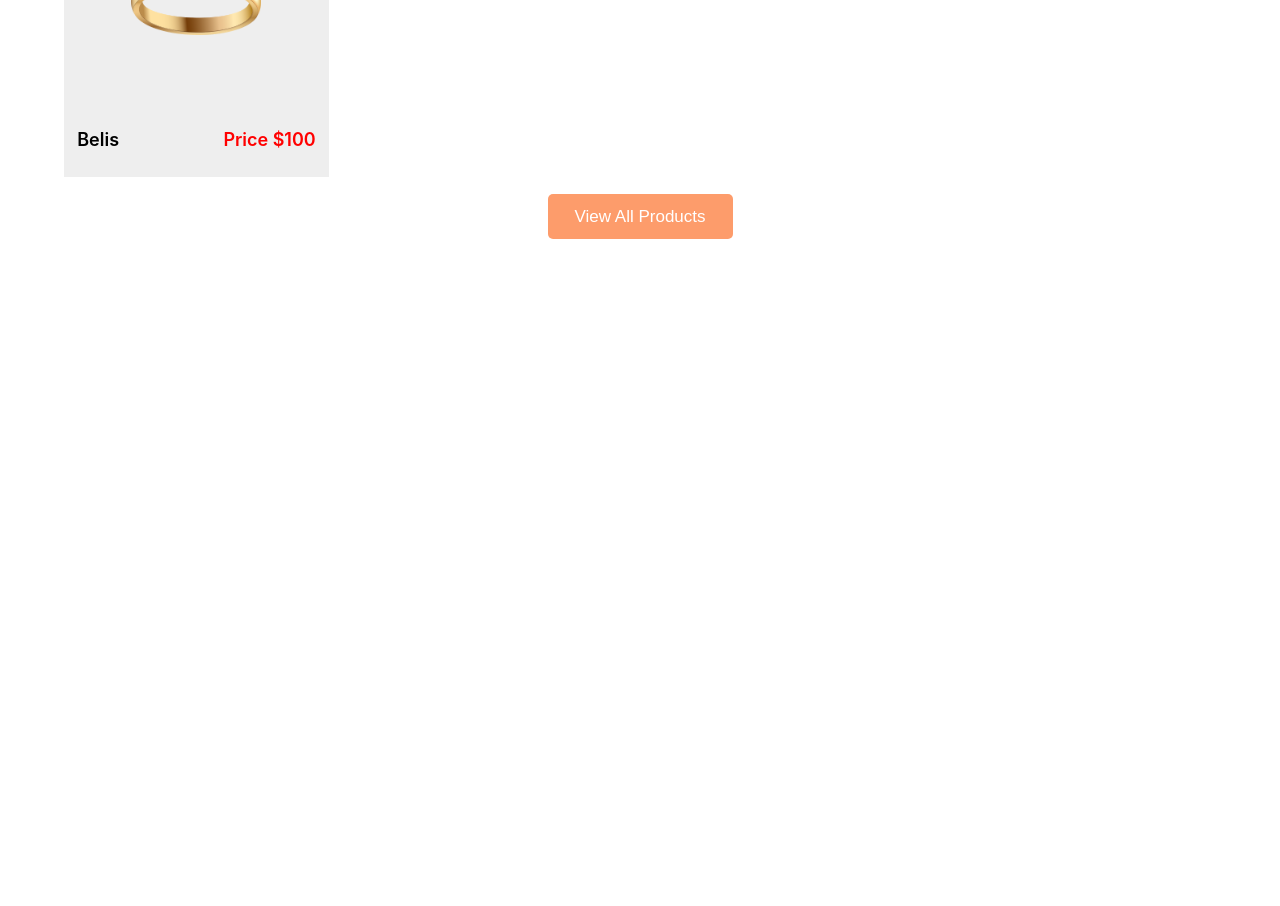
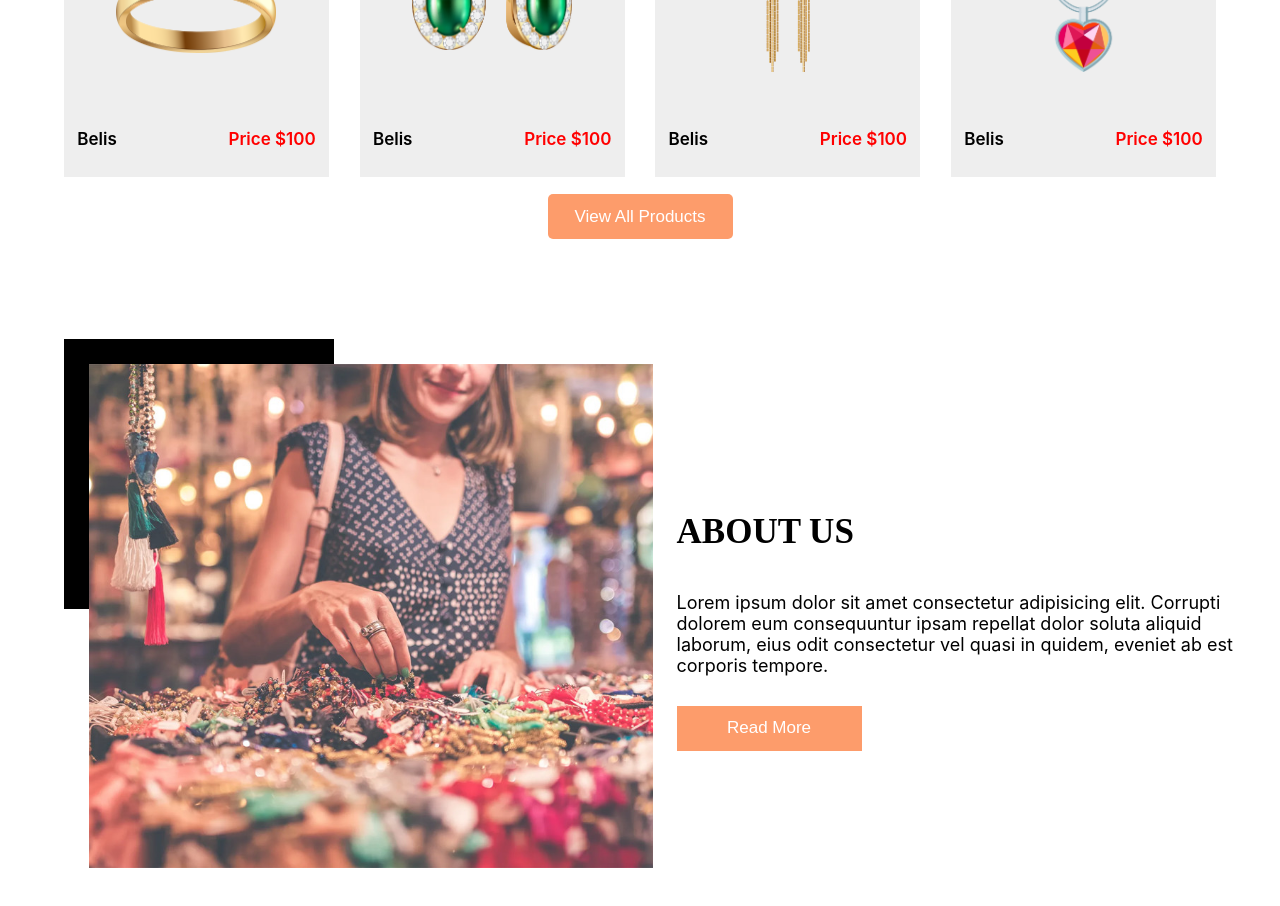
Before and after one commit to AshokRai0115/jewellery-choice, a React (Create React App) app: page / in a window 1280 px wide. Shown: the part 1460-2366 px from the top of the page. Before the commit the page ends 1699 px from the top, so only its background shows below. Built offline with nearby package versions, Linux system fonts and the light colour scheme; a web font is replaced by a local one.

Commit message:
basic structure of about created

```diff
--- /dev/null
+++ b/src/Components/About.css
@@ -0,0 +1,74 @@
+* {
+	padding: 0;
+	margin: 0;
+	box-sizing: border-box;
+}
+
+.about-container {
+    margin-top: 100px;
+	display: flex;
+	justify-content: center;
+	position: relative;
+}
+
+.inner-about-container {
+	position: relative;
+	width: 90%;
+	height: 90vh;
+}
+
+.back-style {
+	width: 270px;
+	height: 270px;
+	background-color: black;
+}
+
+.about-content {
+	width: 100%;
+	height: 70%;
+	position: absolute;
+	top: 25px;
+	left: 25px;
+	display: flex;
+	justify-content: space-between;
+	align-items: center;
+}
+
+.about-img-container {
+	width: 49%;
+	height: 100%;
+}
+
+.about-img {
+	width: 100%;
+	height: 100%;
+	object-fit: cover;
+}
+
+.content {
+	width: 49%;
+}
+
+.about-heading {
+	margin: 30px 0 40px 0;
+	font-family: "Playfair Display", serif;
+	font-size: 35px;
+	text-transform: uppercase;
+}
+.read-more {
+	background-color: #fd9c6b;
+	color: white;
+	margin-top: 30px;
+	width: 185px;
+	height: 45px;
+	font-size: 17px;
+	transition: background-color 0.2s ease;
+	border: none;
+}
+
+.read-more:hover {
+	cursor: pointer;
+	color: #fd9c6b;
+	background-color: white;
+	border: 1px solid #fd9c6b;
+}
--- /dev/null
+++ b/src/Components/About.jsx
@@ -0,0 +1,32 @@
+import "./About.css";
+
+function About() {
+	return (
+		<div className="about-container">
+			<div className="inner-about-container">
+				<div className="back-style"></div>
+				<div className="about-content">
+					<div className="about-img-container">
+						<img
+							className="about-img"
+							src="/images/about-img.jpg"
+							alt="about"
+						/>
+					</div>
+					<div className="content">
+						<h3 className="about-heading">About Us</h3>
+						<p className="home-description">
+							Lorem ipsum dolor sit amet consectetur adipisicing elit. Corrupti
+							dolorem eum consequuntur ipsam repellat dolor soluta aliquid
+							laborum, eius odit consectetur vel quasi in quidem, eveniet ab est
+							corporis tempore.
+						</p>
+						<button className="read-more">Read More</button>
+					</div>
+				</div>
+			</div>
+		</div>
+	);
+}
+
+export default About;
--- a/src/Components/Home.jsx
+++ b/src/Components/Home.jsx
@@ -1,3 +1,4 @@
+import About from "./About";
 import "./Home.css"
 import Shop from "./Shop";
 
@@ -13,6 +14,7 @@ function Home(){
             </div>
         </div>
         <Shop />
+        <About />
         </>
     )
 }
--- a/src/Components/Products.css
+++ b/src/Components/Products.css
@@ -15,9 +15,11 @@
     background-color: #eeeeee;
 }
 
+
+
 .img-div{
     width: 90%;
-    height: 85%;
+    height: 80%;
     /* border: 1px solid black; */
     display: flex;
     flex-flow: column ;
@@ -27,15 +29,15 @@
 }
 
 img{
-    width: 130px;
-    height: 110px;
+    width: 160px;
+    height: 140px;
     object-fit: contain;
     /* border: 1px solid black; */
 }
 
 .tag{
-    width: 60px;
-    height: 60px;
+    width: 45px;
+    height: 45px;
     border: none;
     border-radius: 50%;
     background-color: white;
@@ -51,10 +53,10 @@ img{
 
 .description{
     width: 90%;
-    height: 15%;
+    height: 10%;
     display: flex;
     justify-content: space-between;
-    font-size: 18px;
+    font-size: 17px;
     font-weight: 600;
 }
 
--- a/src/Components/Shop.css
+++ b/src/Components/Shop.css
@@ -5,7 +5,7 @@
 }
 
 .shop-container {
-	margin-top: 80px;
+	margin: 80px 0 80px 0;
 	width: 100%;
 	/* background-color: aliceblue; */
 	display: flex;
--- a/src/Components/Shop.jsx
+++ b/src/Components/Shop.jsx
@@ -5,38 +5,59 @@ function Shop() {
 	const products = [
 		{
 			id: 0,
-			tag: "new",
+			tag: "New",
 			name: "Belis",
 			price: "$100",
 			image: "/images/p1.png",
 		},
 		{
 			id: 1,
-			tag: "new",
+			tag: "New",
 			name: "Belis",
 			price: "$100",
 			image: "/images/p2.png",
 		},
 		{
 			id: 2,
-			tag: "new",
+			tag: "New",
 			name: "Belis",
 			price: "$100",
 			image: "/images/p3.png",
 		},
 		{
 			id: 3,
-			tag: "new",
+			tag: "New",
 			name: "Belis",
 			price: "$100",
 			image: "/images/p4.png",
 		},
 		{
 			id: 4,
-			tag: "new",
+			tag: "New",
 			name: "Belis",
 			price: "$100",
 			image: "/images/p5.png",
+		},
+		{
+			id: 5,
+			tag: "New",
+			name: "Belis",
+			price: "$100",
+			image: "/images/p6.png",
+		},
+		{
+			id: 6,
+			tag: "New",
+			name: "Belis",
+			price: "$100",
+			image: "/images/p7.png",
+		},
+		{
+			id: 7,
+			tag: "New",
+			name: "Belis",
+			price: "$100",
+			image: "/images/p8.png",
 		},
 	];
 	return (
```
